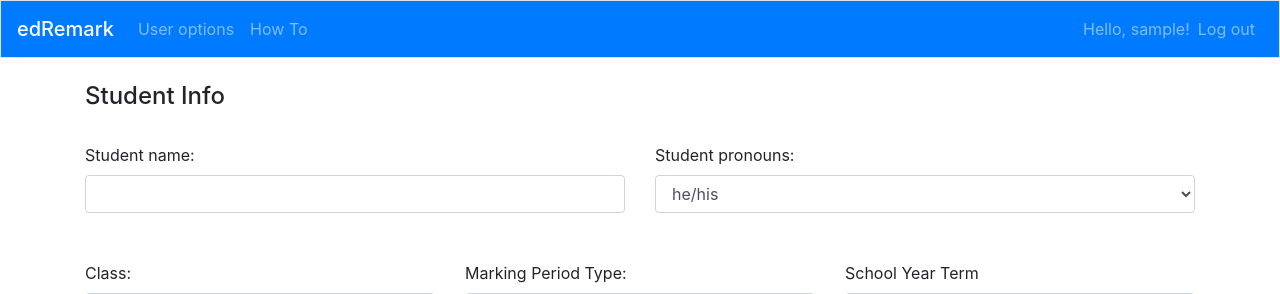
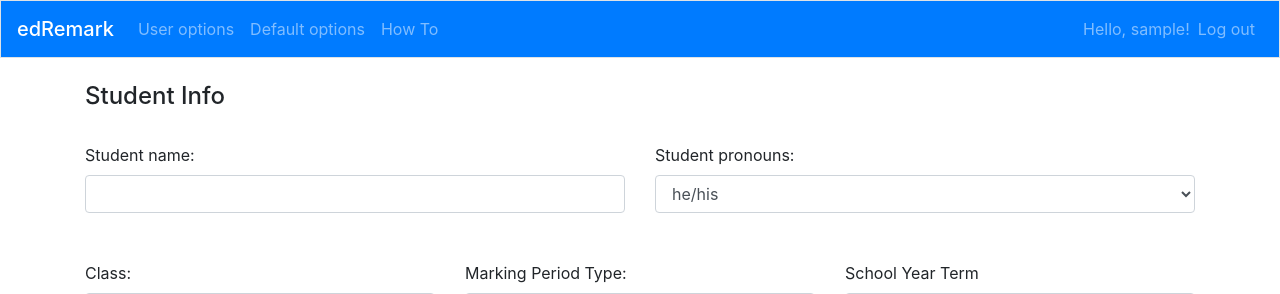
Before and after one commit to Heyzeus85/django-edremark, a Django app: page /calc_login in a window 1280 px wide. Shown: the top 294 px of the page. Run offline with Django 3.2, Linux system fonts and the light colour scheme; the visitor is signed in with stand-in values (Sample User, id 1); data that the repository does not hold is empty; some libraries are stand-ins or nearby versions.

Commit message:
Final final commit

```diff
--- a/comments/templates/comments/base.html
+++ b/comments/templates/comments/base.html
@@ -24,6 +24,9 @@
                 {% if user.is_authenticated %}
                     <li class="nav-item">
                         <a class="nav-link" href="{% url 'comments:options' %}">User options</a>
+                    </li>
+                    <li class="nav-item">
+                        <a class="nav-link" href="{% url 'comments:default_options' %}">Default options</a>
                     </li>
                     <li class="nav-item">
                         <a class="nav-link" href="{% url 'comments:how_to' %}">How To</a>
```
